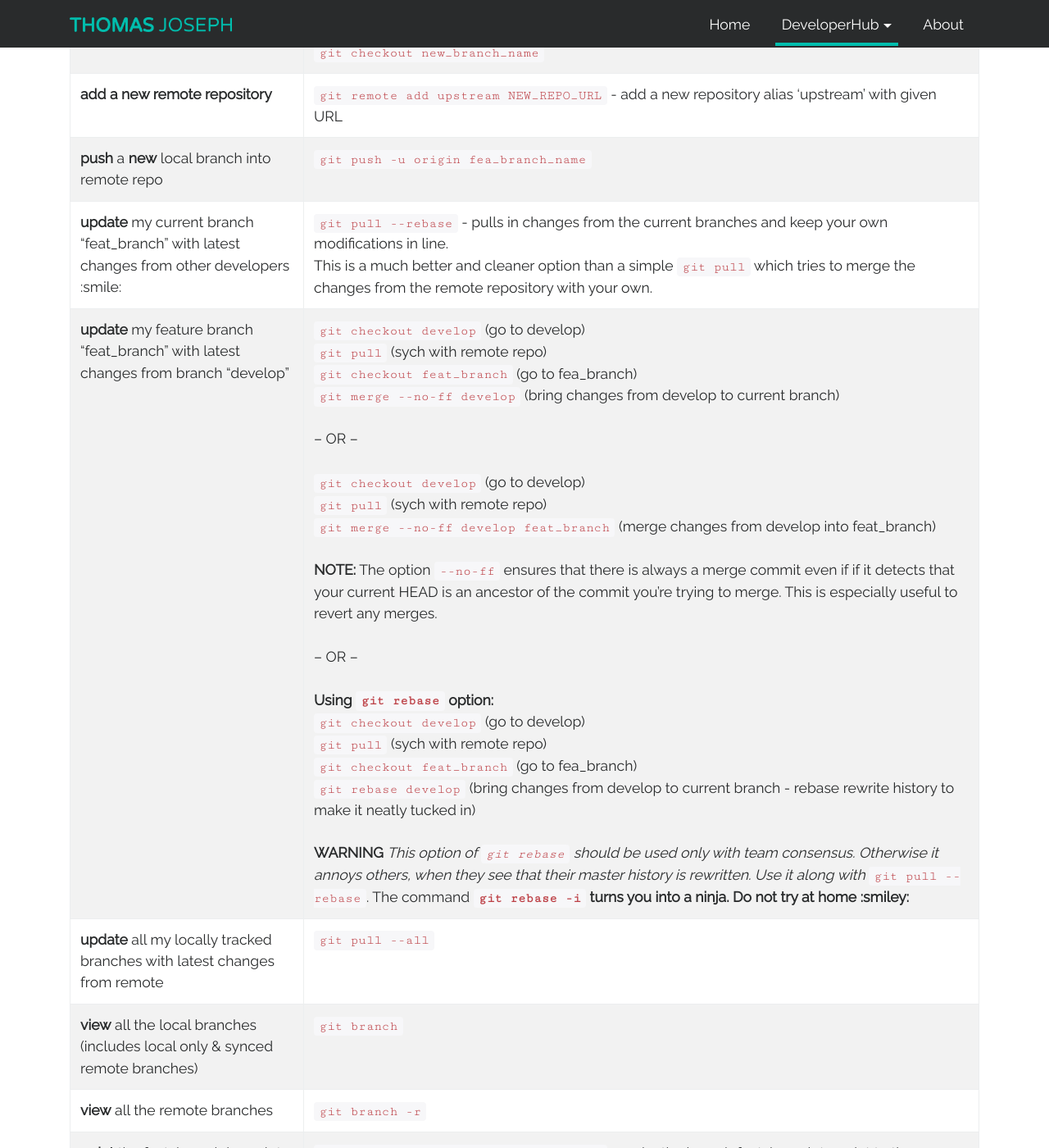
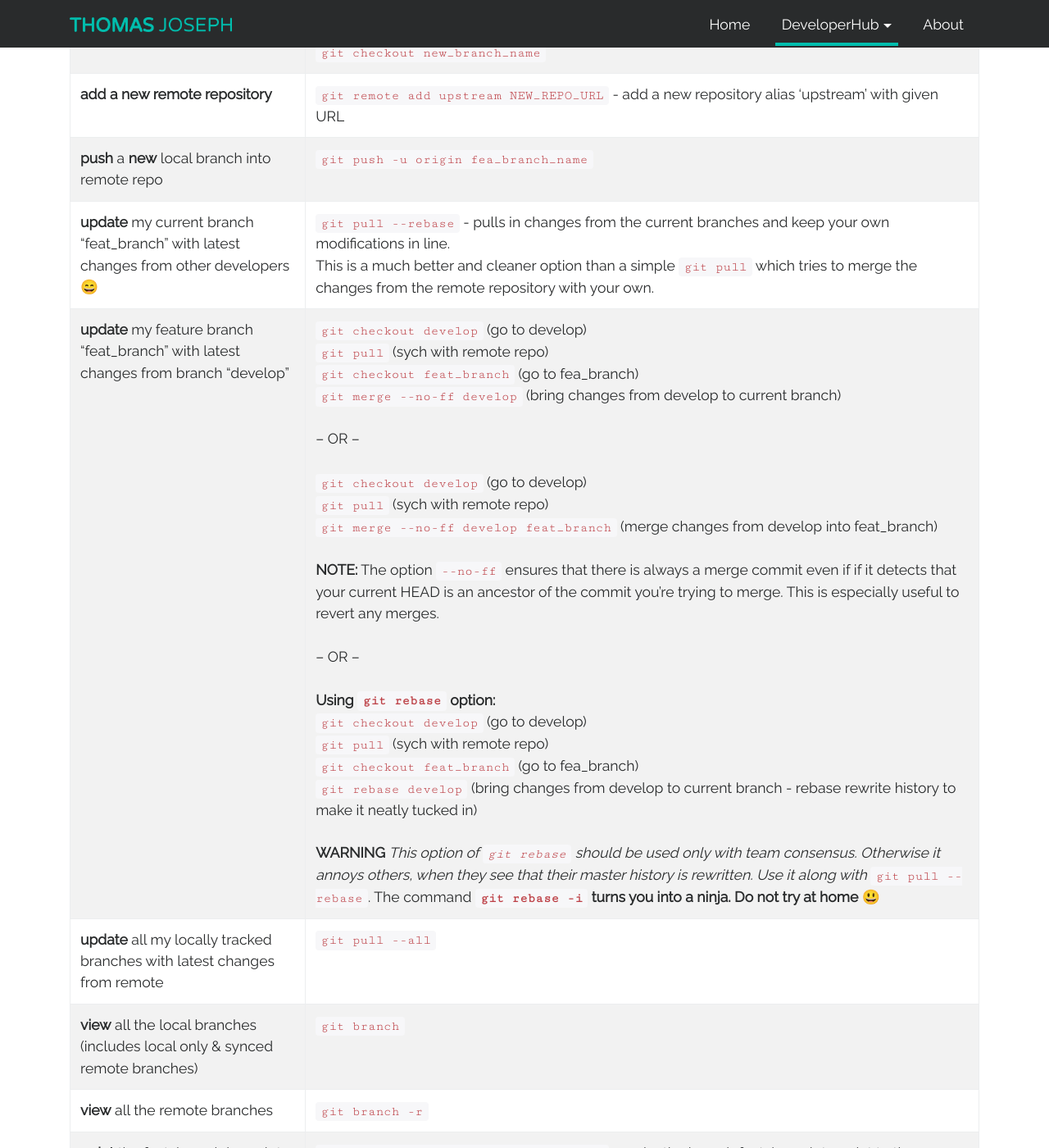
Before and after one commit to ethomasjoseph/ethomasjoseph.com, a Jekyll site: the page built from docs/developerhub/cheatsheet/git.md, in a window 1280 px wide and 1400 px high, scrolled down 952 px. Shown: the whole window at 82% size. Built offline with Jekyll 4.4.1, drawn with Linux system fonts in a browser that asks for light colours; emoji names are drawn with the system emoji font; comment, search, counter and statistics services are not loaded.

Commit message:
FEAT - trying to have jemoji - to have Github based smileys

```diff
--- a/docs/_config.yml
+++ b/docs/_config.yml
@@ -153,7 +153,7 @@ JB :
 #  media: "blog/assets/imgs"
 
 plugins:
-#  - jemoji
+  - jemoji
 #  - jekyll-sitemap
 
 host: 0.0.0.0
```
